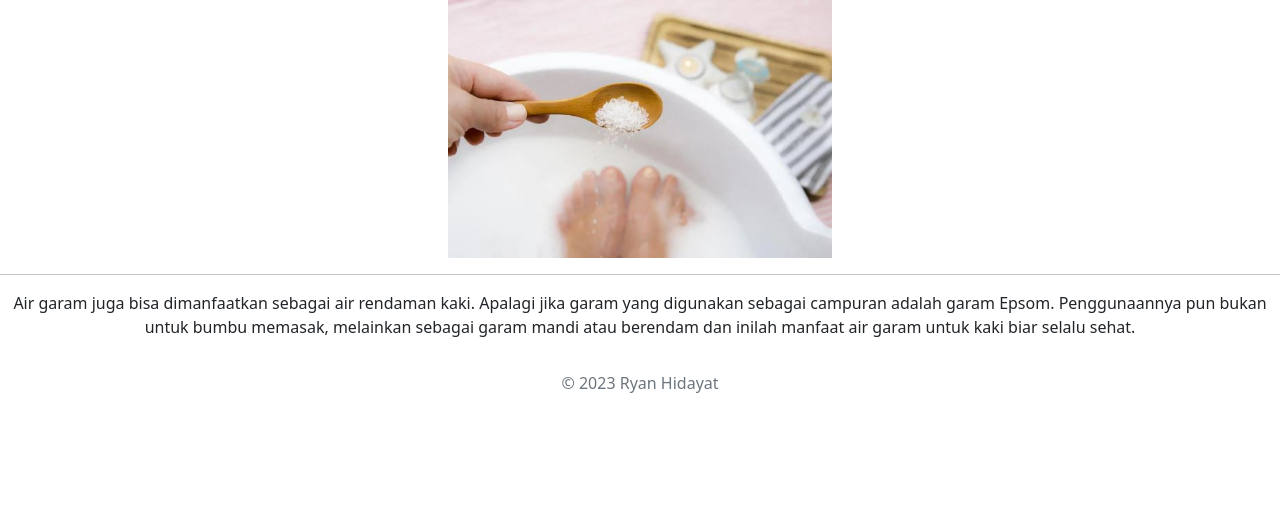
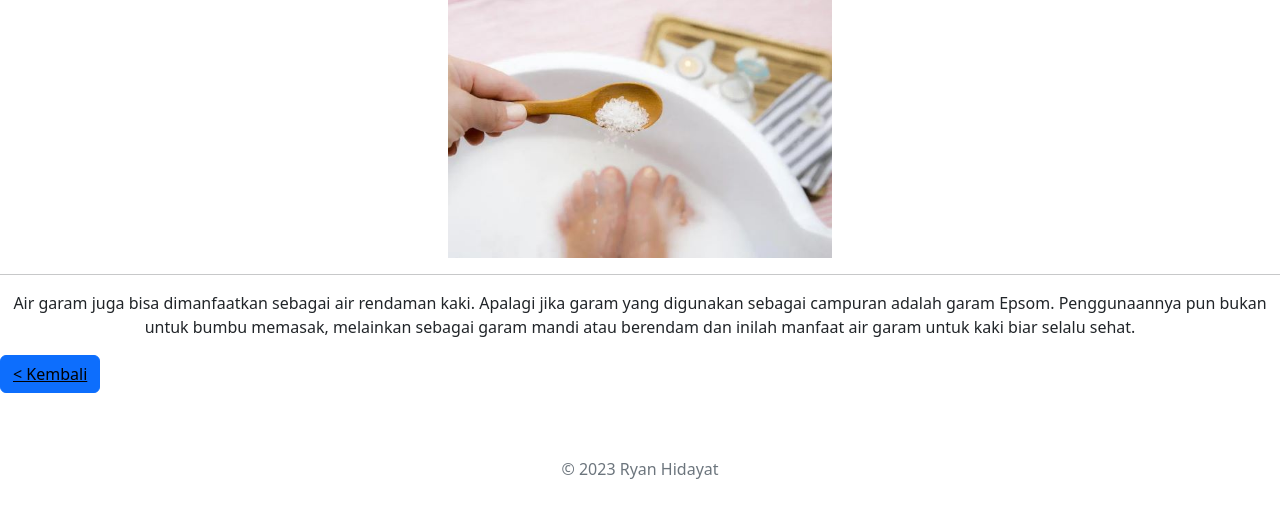
Before and after one commit to ryannn13/pw2023_E_223040173, a PHP site: page /page/account/details.php?id=1 in a window 1280 px wide. Shown: the part 72-590 px from the top of the page. Run offline with PHP 8.4, Linux system fonts and the light colour scheme; a user stored in the database is signed in; data comes from the database, SQL or seed files in the repository.

Commit message:
Update Tubes

```diff
--- a/tubes/index.php
+++ b/tubes/index.php
@@ -83,7 +83,8 @@ if (isset($_POST["cari"])) {
           <img src="image/isi/<?= $row["gambar"]; ?>" class="card-img-top" alt="<?php $row['gambar']; ?>">
           <div class="card-body">
             <h5 class="card-title"><?= $row["judul"]; ?></h5>
-            <p class="card-text"><?= $row["detail"]; ?></p>
+            <p class="card-text"><?= substr_replace($row["detail"], "<a href='#'>....Baca Selengkapnya</a>", 100); ?></p>
+            <a href="page/account/details.php?id=<?= $row["id"]; ?>" class="btn btn-secondary">Detail</a>
           </div>
         </div>
       <?php endforeach; ?>
--- a/tubes/page/account/details.php
+++ b/tubes/page/account/details.php
@@ -1,4 +1,9 @@
 <?php
+session_start();
+if (!isset($_SESSION["signin"])) {
+    header("Location: login.php");
+}
+
 require 'function/funcions.php';
 
 $id = $_GET['id'];
@@ -23,11 +28,13 @@ $dtl = query("SELECT * FROM content WHERE id = $id ")[0];
         <hr>
         <img src="../../image/isi/<?= $dtl['gambar']; ?>" alt="" width="30%">
         <hr>
-        <p> <?= $dtl['detail']; ?></p>
+        <p><?= $dtl['detail']; ?></p>
     </div>
+    <button type="submit" name="submit" class="btn btn-primary"><a href="user.php" style="color: black;">
+            < Kembali</a></button>
 
     <!-- Foter -->
-    <footer class="footer mt-auto py-3 text-center">
+    <footer class="footer mt-5 py-3 text-center">
         <div class="container">
             <span class="text-muted">© 2023 Ryan Hidayat</span>
         </div>
--- a/tubes/page/account/user.php
+++ b/tubes/page/account/user.php
@@ -39,6 +39,7 @@ if (isset($_POST["kirim"])) {
   <title>Sobat Sehat</title>
   <link rel="website icon" href="/pw2023_223040173/tubes/image/logo/Sobat Sehat.png">
   <link href="https://cdn.jsdelivr.net/npm/bootstrap@5.2.3/dist/css/bootstrap.min.css" rel="stylesheet" integrity="sha384-rbsA2VBKQhggwzxH7pPCaAqO46MgnOM80zW1RWuH61DGLwZJEdK2Kadq2F9CUG65" crossorigin="anonymous">
+  <link rel="stylesheet" href="https://cdn.jsdelivr.net/npm/bootstrap-icons@1.7.2/font/bootstrap-icons.css">
 </head>
 
 <body>
@@ -92,7 +93,6 @@ if (isset($_POST["kirim"])) {
       </div>
     </div>
     <hr>
-    <br>
   </div>
 
   <!-- Konsultasi -->
```
